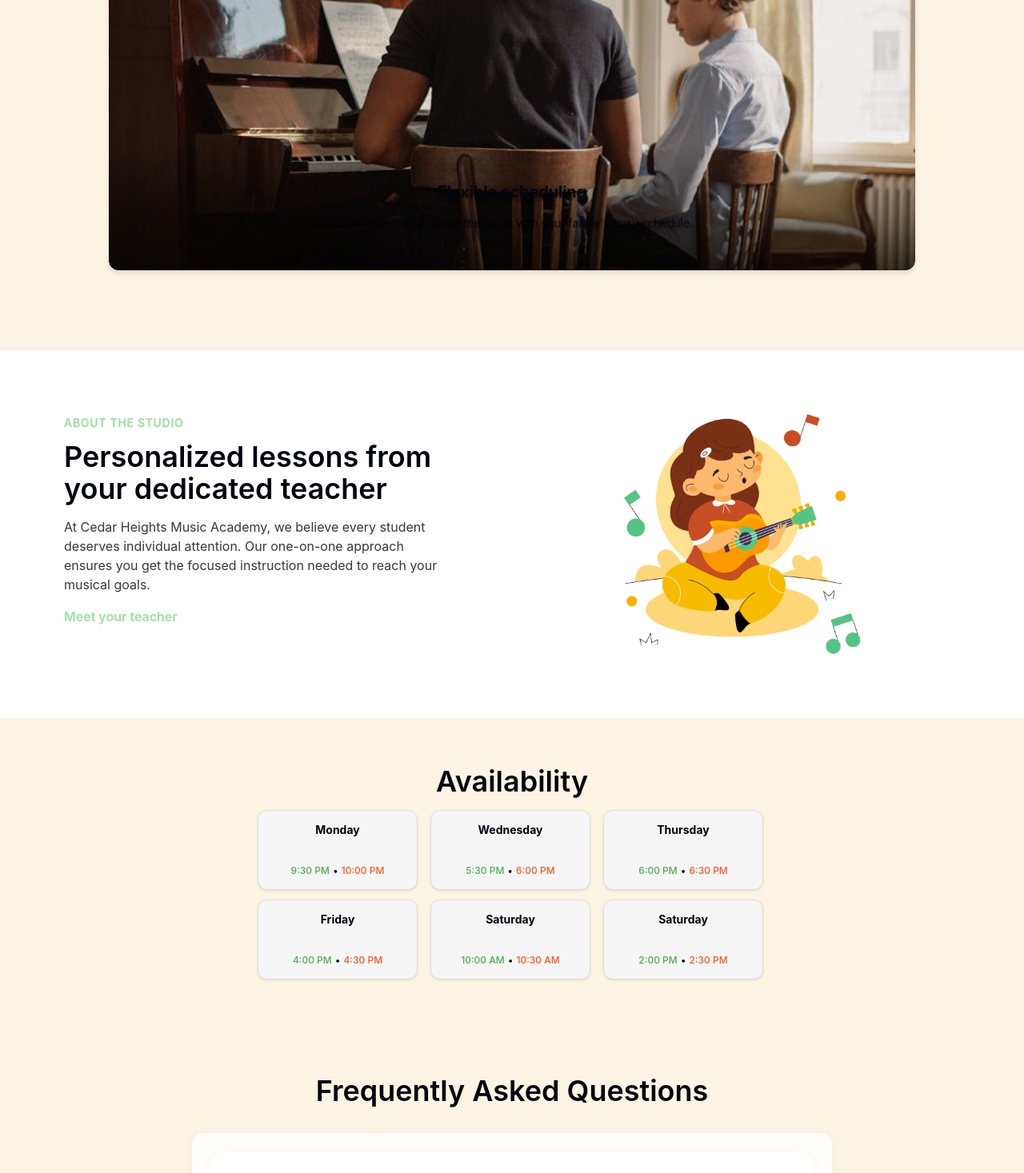
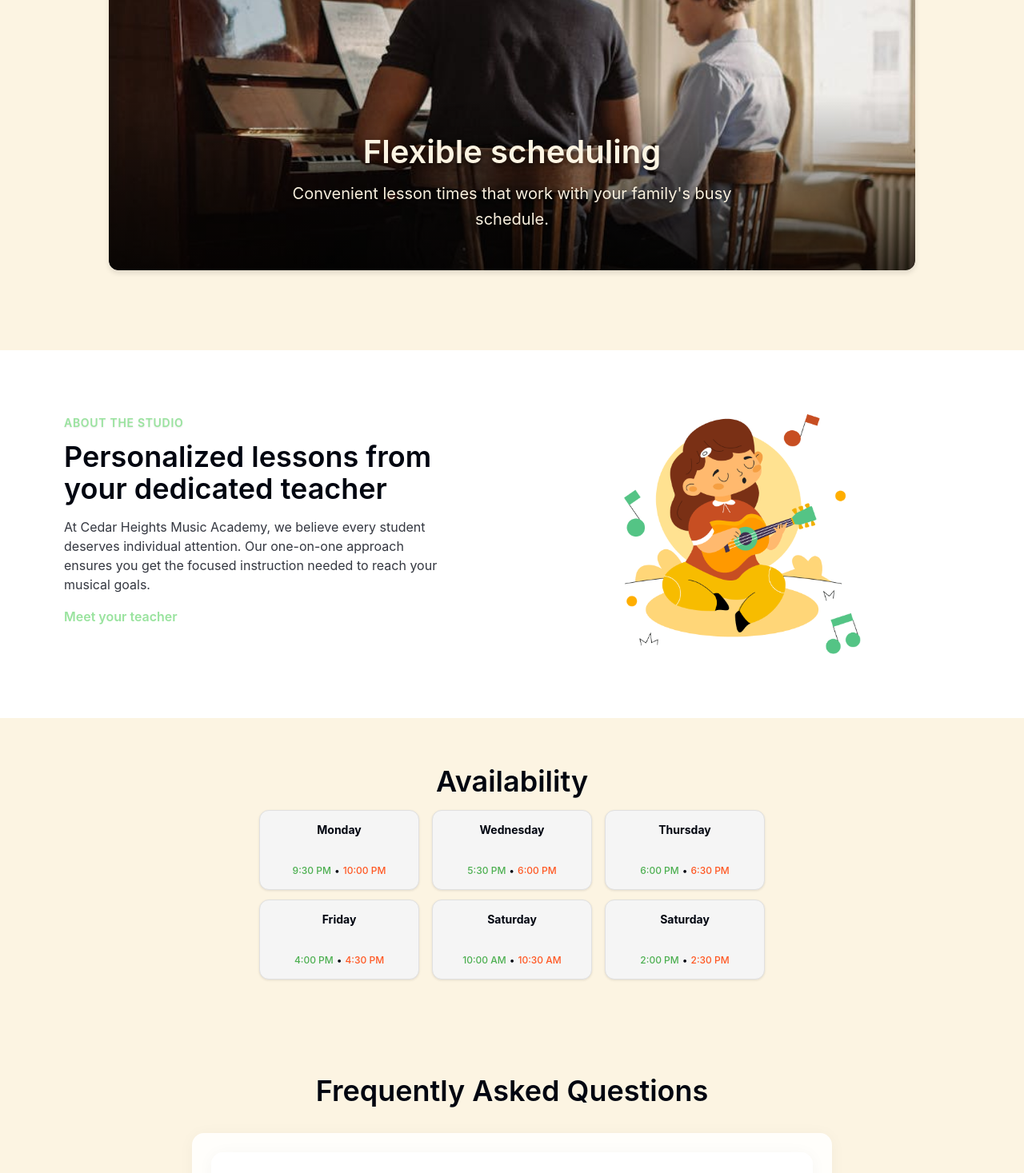
Before and after one commit to Nuosis/cedar-height-music, a React (Vite) app: page / in a window 1280 px wide. Shown: the part 963-2430 px from the top of the page at 80% size. Built offline with nearby package versions, Linux system fonts and the light colour scheme; no server answers.

Commit message:
home finalized

```diff
--- a/src/pages/HomePage.jsx
+++ b/src/pages/HomePage.jsx
@@ -179,7 +179,7 @@ const HomePage = ({ onEnrollClick }) => {
 
               {/* Headline */}
               <h1 className="hero-headline" data-typography-container="hero-headline" data-measurement-point="headline-size">
-                Where Your Musical Journey Starts
+                Where Your Musical Journey Begins
               </h1>
 
               {/* CTAs */}
--- a/src/styles/carousel.css
+++ b/src/styles/carousel.css
@@ -45,25 +45,41 @@
   right: 0;
   background: linear-gradient(transparent, rgba(0, 0, 0, 0.7));
   padding: 3rem 2rem 2rem 2rem;
+  /* Keep default color, but specific element rules below win */
   color: white;
   text-align: center;
 }
 
+/* Hard-scope carousel text colors to "ripe wheat" so external styles cannot override */
+.value-props-carousel .slide-text-overlay .card-title {
+  color: var(--color-warm-off-white) !important;
+  font-size: 2.5rem; /* Larger desktop title */
+  line-height: 1.2;
+}
+
+.value-props-carousel .slide-text-overlay .card-description {
+  color: var(--color-warm-off-white) !important;
+  opacity: 0.98;
+  font-size: 1.25rem; /* Larger desktop body */
+}
+
+/* Keep base tokens but rely on scoped selectors above for final color */
 .card-title {
-  font-size: 1.75rem;
+  font-size: 2.25rem;
   font-weight: 700;
   margin-bottom: 1rem;
-  color: white;
-  text-shadow: 0 2px 4px rgba(0, 0, 0, 0.5);
+  color: var(--color-warm-off-white);
+  text-shadow: 0 3px 6px rgba(0, 0, 0, 0.5);
 }
 
+/* Keep base tokens but rely on scoped selectors above for final color */
 .card-description {
-  font-size: 1.1rem;
-  line-height: 1.6;
-  color: rgba(255, 255, 255, 0.95);
-  max-width: 500px;
-  margin: 0 auto;
-  text-shadow: 0 1px 2px rgba(0, 0, 0, 0.5);
+  font-size: 1.25rem;
+  line-height: 1.7;
+  color: var(--color-warm-off-white);
+  max-width: 640px;
+  margin: 0.5rem auto 0;
+  text-shadow: 0 2px 4px rgba(0, 0, 0, 0.5);
 }
 
 /* Responsive Design */
@@ -85,11 +101,11 @@
   }
 
   .card-title {
-    font-size: 1.5rem;
+    font-size: 2rem;
   }
 
   .card-description {
-    font-size: 1rem;
+    font-size: 1.125rem;
   }
 }
 
@@ -107,13 +123,13 @@
   }
 
   .card-title {
-    font-size: 1.25rem;
+    font-size: 1.5rem;
     margin-bottom: 0.75rem;
   }
 
   .card-description {
-    font-size: 0.9rem;
-    line-height: 1.5;
+    font-size: 1rem;
+    line-height: 1.6;
   }
 }
 
--- a/src/styles/homepage-wireframe.css
+++ b/src/styles/homepage-wireframe.css
@@ -315,6 +315,8 @@
   gap: 12px; /* Wireframe specification */
   max-width: 636px; /* 3 * 200px + 2 * 12px gaps */
   margin: 0 auto; /* Center the grid container */
+  justify-items: center; /* Center chips horizontally within their columns */
+  align-items: center; /* Center chips vertically within row tracks */
 }
 
 /* Micro FAQ Section */
--- a/src/styles/homepage.css
+++ b/src/styles/homepage.css
@@ -221,6 +221,8 @@
   grid-template-columns: repeat(auto-fit, minmax(200px, 1fr));
   gap: 1rem;
   margin: 2rem 0;
+  justify-items: center;
+  align-items: center;
 }
 
 .slot-chip {
--- a/wireframes/index.html
+++ b/wireframes/index.html
@@ -40,7 +40,7 @@
 
             <!-- Page Blueprints Headline - Lines 60-64 -->
             <h1 class="hero-headline" data-typography-container="hero-headline" data-measurement-point="headline-size">
-              Where Your Musical Journey Starts
+              Where Your Musical Journey Begins
             </h1>
 
             <!-- Page Blueprints CTAs - Lines 65-71 -->
```
Also changed, not shown: ai_docs/context/core_docs/page_blueprints.md (+1 -1 lines), 1 other file (tests, documents, lock files or other folders).
